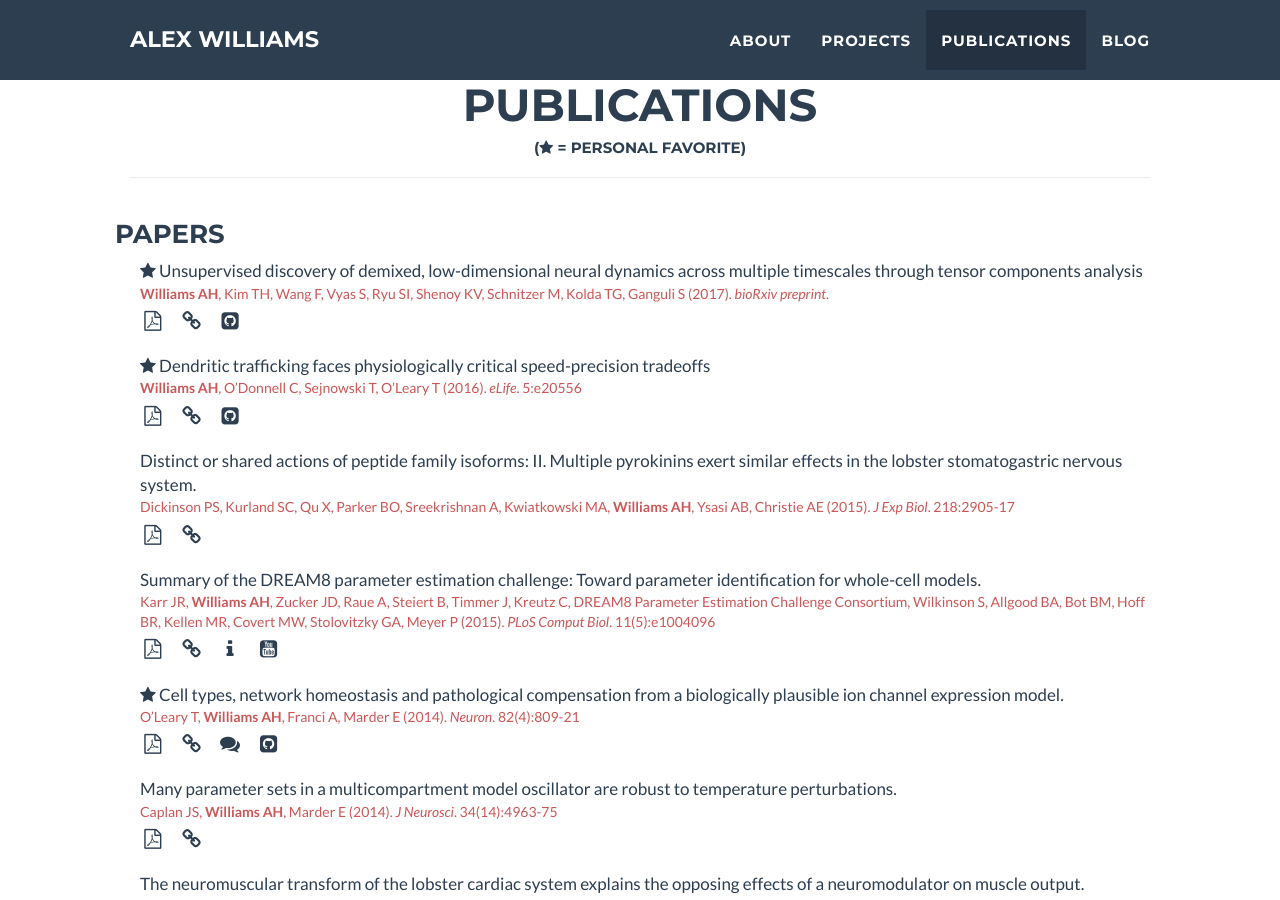
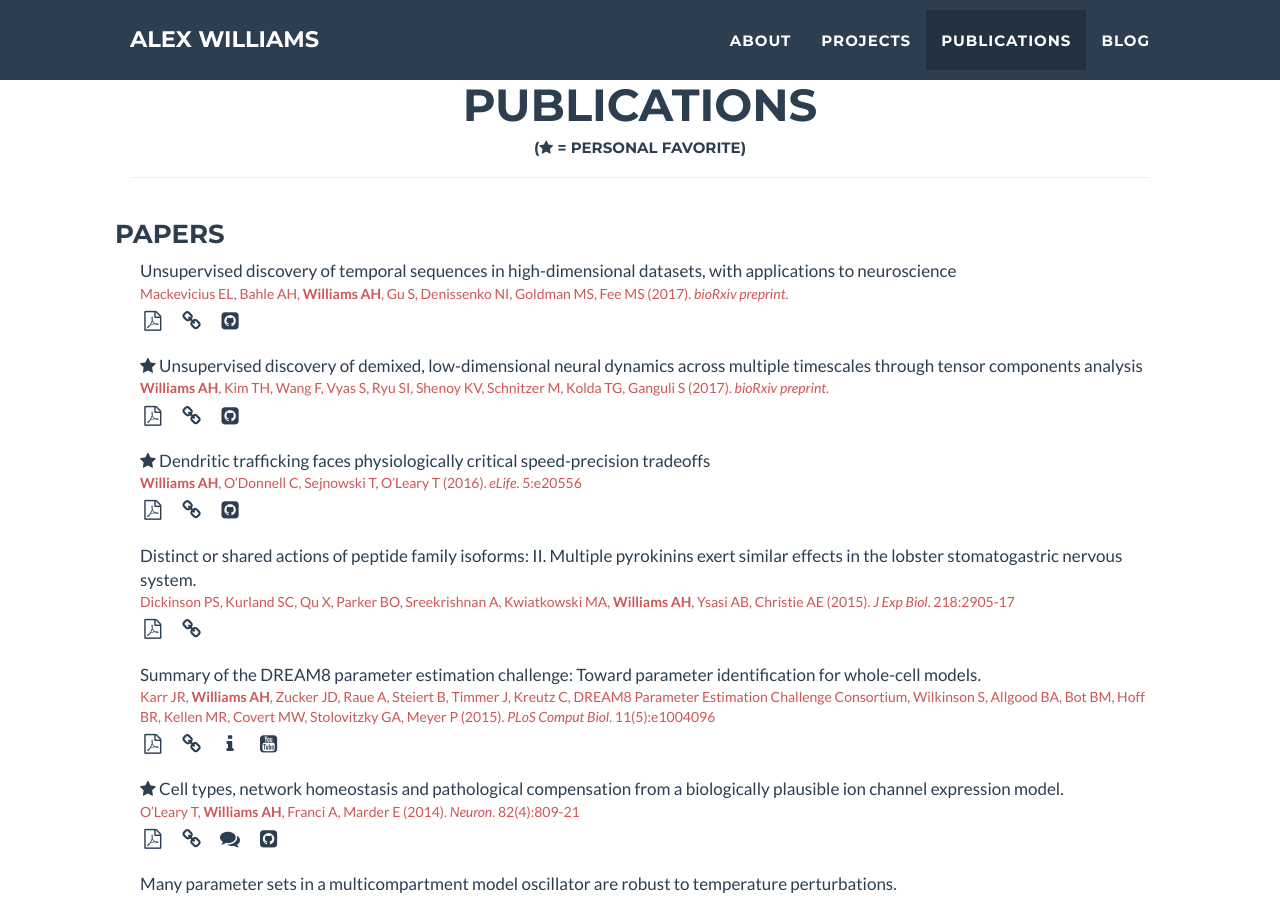
Before and after one commit to ahwillia/ahwillia.github.com, a Jekyll site: the page built from index.html, in a window 1280 px wide and 900 px high, scrolled down 2143 px. Built offline with Jekyll 4.4.1, drawn with Linux system fonts in a browser that asks for light colours; nearby versions of some CDN libraries; library files that are not in the unit come from our copies.

Commit message:
add seqnmf

```diff
--- a/_data/papers.yml
+++ b/_data/papers.yml
@@ -1,3 +1,11 @@
+- title: Unsupervised discovery of temporal sequences in high-dimensional datasets, with applications to neuroscience
+  author: Mackevicius EL, Bahle AH, <b>Williams AH</b>, Gu S, Denissenko NI, Goldman MS, Fee MS
+  year: 2017
+  journal: bioRxiv preprint
+  pdf: https://www.biorxiv.org/content/early/2018/03/02/273128.full.pdf
+  link: https://doi.org/10.1101/273128
+  github: https://github.com/FeeLab/seqNMF
+
 - title: Unsupervised discovery of demixed, low-dimensional neural dynamics across multiple timescales through tensor components analysis
   author: <b>Williams AH</b>, Kim TH, Wang F, Vyas S, Ryu SI, Shenoy KV, Schnitzer M, Kolda TG, Ganguli S
   year: 2017
```
Also changed, not shown: 3 other files.
